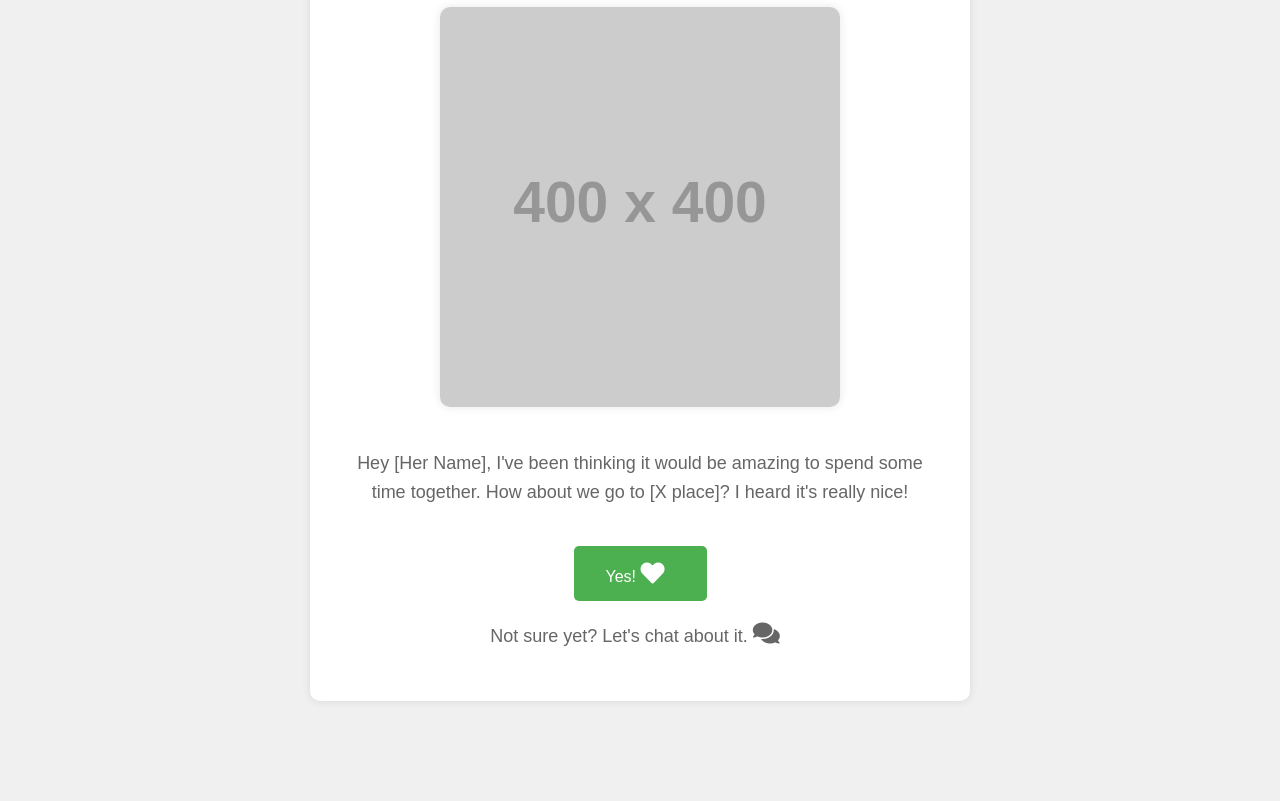
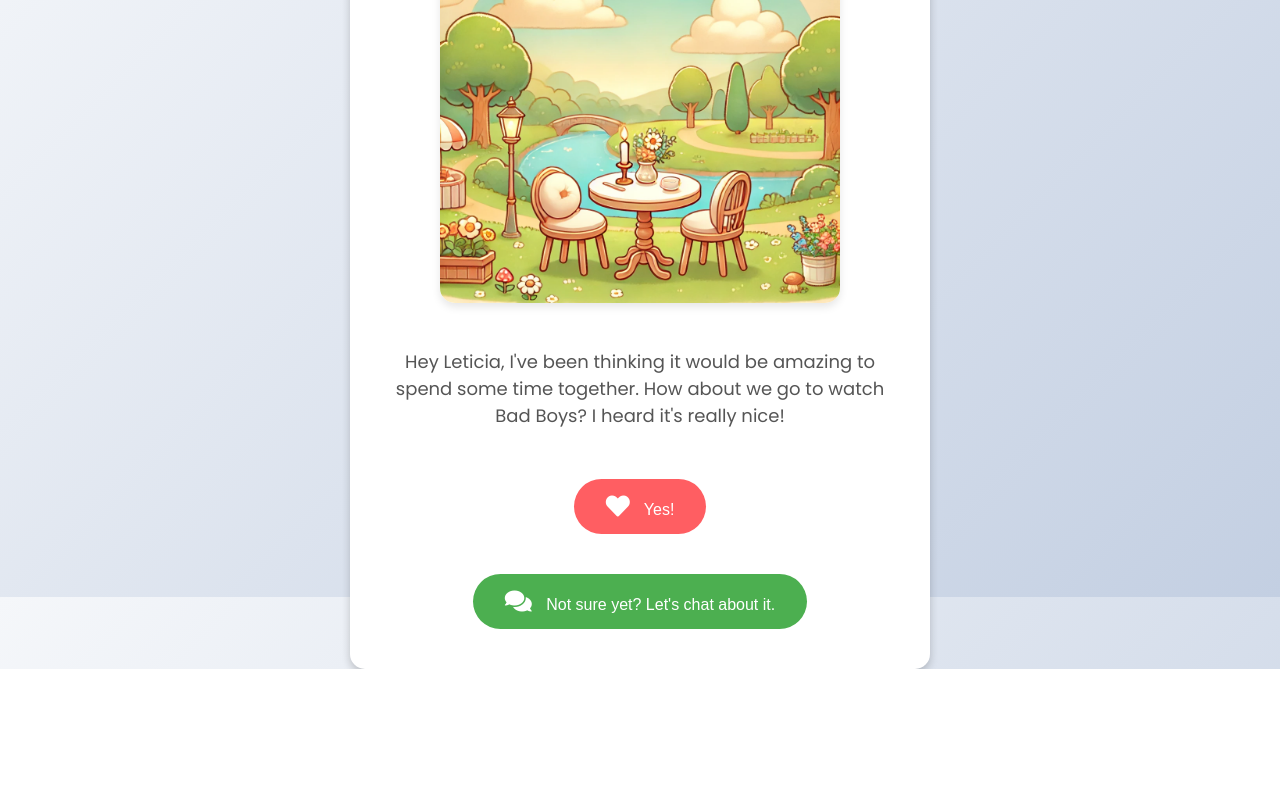
Before and after one commit to PortgasXDXMajd/invitation, a plain HTML site: page index.html in a window 1280 px wide. Shown: the part 203-1004 px from the top of the page. After the commit the page ends 872 px from the top, so only its background shows below. Drawn offline with Linux system fonts and the light colour scheme; placeholder pictures from the web are drawn by us.

Commit message:
adding pic

```diff
--- a/index.html
+++ b/index.html
@@ -3,70 +3,96 @@
 <head>
     <meta charset="UTF-8">
     <meta name="viewport" content="width=device-width, initial-scale=1.0">
-    <title>Would you like to go out with me?</title>
+    <title>Leticia Invitation</title>
     <link rel="stylesheet" href="https://cdnjs.cloudflare.com/ajax/libs/font-awesome/5.15.4/css/all.min.css">
+    <link href="https://fonts.googleapis.com/css2?family=Poppins:wght@400;600&display=swap" rel="stylesheet">
     <style>
         body {
-            font-family: Arial, sans-serif;
-            background-color: #f0f0f0;
-            text-align: center;
+            font-family: 'Poppins', sans-serif;
+            background: linear-gradient(135deg, #f5f7fa, #c3cfe2);
+            display: flex;
+            justify-content: center;
+            align-items: center;
+            height: 100vh;
             margin: 0;
-            padding: 0;
         }
         .container {
-            max-width: 600px;
-            margin: 100px auto;
             background-color: #fff;
-            border-radius: 10px;
-            padding: 30px;
-            box-shadow: 0 0 10px rgba(0, 0, 0, 0.1);
+            border-radius: 15px;
+            padding: 40px;
+            max-width: 500px;
+            text-align: center;
+            box-shadow: 0 4px 8px rgba(0, 0, 0, 0.2);
+            transition: transform 0.3s;
+        }
+        .container:hover {
+            transform: translateY(-10px);
         }
         h1 {
             color: #333;
+            margin-bottom: 20px;
         }
         p {
-            color: #666;
+            color: #555;
             font-size: 18px;
-            line-height: 1.6;
-            margin-bottom: 20px;
+            margin-bottom: 30px;
         }
         .place-image {
             width: 100%;
             max-width: 400px;
-            border-radius: 10px;
+            border-radius: 15px;
             margin-bottom: 20px;
-            box-shadow: 0 0 10px rgba(0, 0, 0, 0.1);
+            box-shadow: 0 4px 8px rgba(0, 0, 0, 0.1);
         }
         button {
-            background-color: #4CAF50;
+            background-color: #ff5e62;
             color: white;
             border: none;
             padding: 15px 32px;
-            text-align: center;
-            text-decoration: none;
-            display: inline-block;
             font-size: 16px;
             margin-top: 20px;
             cursor: pointer;
-            border-radius: 5px;
-            transition: background-color 0.3s ease;
+            border-radius: 50px;
+            transition: background-color 0.3s ease, transform 0.3s ease;
         }
         button:hover {
-            background-color: #45a049;
+            background-color: #ff877d;
+            transform: translateY(-5px);
         }
         .icon {
             font-size: 24px;
             margin-right: 10px;
+        }
+        .footer {
+            margin-top: 30px;
+            font-size: 14px;
+            color: #888;
+        }
+        .chat-button {
+            background-color: #4CAF50;
+            margin-top: 10px;
+        }
+        .chat-button:hover {
+            background-color: #45a049;
         }
     </style>
 </head>
 <body>
     <div class="container">
         <h1>Would you like to go out with me?</h1>
-        <img class="place-image" src="https://via.placeholder.com/400" alt="X Place">
-        <p>Hey [Her Name], I've been thinking it would be amazing to spend some time together. How about we go to [X place]? I heard it's really nice!</p>
-        <button onclick="alert('Yes!')">Yes! <i class="icon fas fa-heart"></i></button>
-        <p style="margin-top: 20px;">Not sure yet? Let's chat about it. <i class="icon fas fa-comments"></i></p>
+        <img class="place-image" src="pic.webp" alt="X Place">
+        <p>Hey Leticia, I've been thinking it would be amazing to spend some time together. How about we go to watch Bad Boys? I heard it's really nice!</p>
+        <button onclick="openWhatsApp('Yes! I will go out with you')"><i class="icon fas fa-heart"></i> Yes!</button>
+        <div class="footer">
+            <button class="chat-button" onclick="openWhatsApp('Let\'s chat about it!')"><i class="icon fas fa-comments"></i> Not sure yet? Let's chat about it.</button>
+        </div>
     </div>
+    <script>
+        function openWhatsApp(message) {
+            const phoneNumber = '96896575078';
+            const url = `https://wa.me/${phoneNumber}?text=${encodeURIComponent(message)}`;
+            window.open(url, '_blank');
+        }
+    </script>
 </body>
 </html>
```
Also changed, not shown: pic.webp (added).
